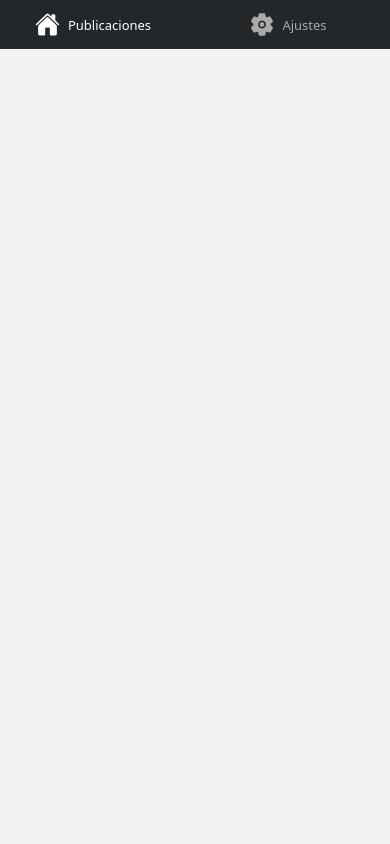
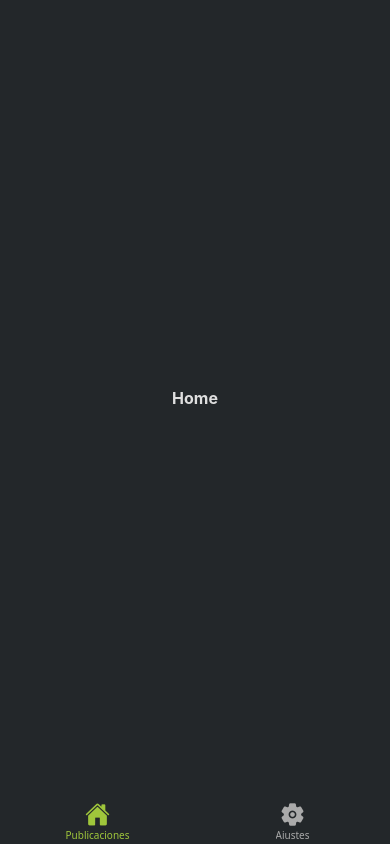
Before and after one commit to lunaMerino/vedrunaApp2, a React Native app: screen /Tab in a window 390 px wide. Built offline with nearby package versions, Linux system fonts and the light colour scheme.

Commit message:
commit sin firebase hasta tab.home/settings

```diff
--- a/src/screens/RegisterScreen.js
+++ b/src/screens/RegisterScreen.js
@@ -6,7 +6,6 @@ export function RegisterScreen({ navigation }) {
   return (
     <View style={styles.container}>
       <View style={styles.header}>
-        {/* Header Image */}
         <Image
           source={{ uri: 'https://s3-alpha-sig.figma.com/img/72d7/b319/4b4d43937556f9dedd4e2670fb4a1c44?Expires=1737936000&Key-Pair-Id=APKAQ4GOSFWCVNEHN3O4&Signature=TbzD5fH71Ygw~ry45ZfxYueUUHazW8iwK1vc4zyhggjAMbpvdzkoy8m6UmrJ1g~cOi35bwg~Plr5V9wZWqOyLaFY~TVZXY1Fm7NCxqIt0tZf2Gqgcjx52WxxkQCulWbTENnDByWllb4cufsRRDgnCUV8HoUXMEO1WHMCdgmrm-yZSjtAR2PfJ9ettDSSANkghKOVeOMlRNiTVllDzY3f3E~Bo0eEPfXsbJeYw-OxcJxz6eGKAnhYgVPxoHvTtwvkVuoAdkT79iGs4f-2ZXKvT0bX3uHpbwZdKtoCW2Y6LxO-PYyB4stihhUGFyDHoGBD12zlma8W1KGeB-P3H4rhIA__' }}
           style={styles.image}
@@ -14,10 +13,7 @@ export function RegisterScreen({ navigation }) {
       </View>
 
       <View style={styles.form}>
-        {/* Title */}
         <Text style={styles.title}>Completar los siguientes campos:</Text>
-
-        {/* Input Fields */}
         <TextInput
           style={styles.input}
           placeholder="Introduzca su correo"
@@ -56,7 +52,6 @@ export function RegisterScreen({ navigation }) {
           placeholderTextColor={theme.colors.darkGray}
         />
 
-        {/* Submit Button */}
         <TouchableOpacity style={styles.button}>
           <Text style={styles.buttonText}
           onPress={() => navigation.navigate('Login')}
--- /dev/null
+++ b/src/screens/Stacks/StackA.js
@@ -0,0 +1,9 @@
+import { View, Text } from 'react-native'
+
+export function StackA() {
+  return (
+    <View>
+      <Text>StackA</Text>
+    </View>
+  )
+}
--- /dev/null
+++ b/src/screens/Stacks/StackB.js
@@ -0,0 +1,9 @@
+import { View, Text } from 'react-native'
+
+export function StackB() {
+  return (
+    <View>
+      <Text>StackB</Text>
+    </View>
+  )
+}
--- /dev/null
+++ b/src/screens/Stacks/index.js
@@ -0,0 +1,2 @@
+export { StackA } from "./StackA"
+export { StackB } from "./StackB"
--- a/src/screens/Tab.js
+++ b/src/screens/Tab.js
@@ -1,11 +1,8 @@
-import { View, Text } from 'react-native'
 import React from 'react'
 import { TabNavigation } from './navegation/TabNavigation'
 
 export function Tab({navigation}) {
   return (
-    <View>
       <TabNavigation />
-    </View>
   )
 }
--- a/src/screens/navegation/StackNavigationPubli.js
+++ b/src/screens/navegation/StackNavigationPubli.js
@@ -0,0 +1,14 @@
+import { createStackNavigator } from '@react-navigation/stack';
+import { StackA, StackB } from "../Stacks/index";
+
+export function StackNavigationPubli() {
+    const Stack = createStackNavigator();
+    return (
+            <Stack.Navigator screenOptions={{
+                headerShown: false
+            }}>
+                <Stack.Screen name="A1" component={ StackA } />
+                <Stack.Screen name="B2" component={ StackB } />
+            </Stack.Navigator>
+    )
+}
--- a/src/screens/navegation/TabNavigation.js
+++ b/src/screens/navegation/TabNavigation.js
@@ -13,7 +13,7 @@ export function TabNavigation() {
         tabBarStyle: { backgroundColor: theme.colors.blackish,
           borderTopWidth: 0
         },
-        tabBarActiveTintColor: "#ffffff",
+        tabBarActiveTintColor: theme.colors.green,
         tabBarInactiveTintColor: "#aaa",
       }}
     >
--- a/src/screens/tabs/HomeScreen.js
+++ b/src/screens/tabs/HomeScreen.js
@@ -1,10 +1,26 @@
-import { View, Text } from 'react-native'
+import { View, Text, StyleSheet } from 'react-native'
 import React from 'react'
+import { theme } from '../theme'
+import { StackNavigationPubli } from '../navegation/StackNavigationPubli'
 
 export function HomeScreen() {
   return (
-    <View>
-      <Text>HomeScreen</Text>
+    <View style={styles.container}>
+      {/* <StackNavigationPubli /> */}
+      <Text style={styles.title}>Home</Text>
     </View>
   )
 }
+const styles = StyleSheet.create({
+  container: {
+    flex: 1,
+    backgroundColor: theme.colors.blackish,
+    alignItems: 'center',
+    justifyContent: 'center',
+  },
+  title: {
+    color: theme.colors.lightGray,
+    fontSize: 16,
+    fontWeight: 'bold'
+  }
+});
--- a/src/screens/tabs/SettingsScreen.js
+++ b/src/screens/tabs/SettingsScreen.js
@@ -1,10 +1,24 @@
-import { View, Text } from 'react-native'
+import { View, Text, StyleSheet } from 'react-native'
 import React from 'react'
+import { theme } from '../theme'
 
 export function SettingsScreen() {
   return (
-    <View>
-      <Text>SettingsScreen</Text>
+    <View style={styles.container}>
+      <Text style={styles.title}>Settings</Text>
     </View>
   )
 }
+const styles = StyleSheet.create({
+  container: {
+    flex: 1,
+    backgroundColor: theme.colors.blackish,
+    alignItems: 'center',
+    justifyContent: 'center',
+  },
+  title: {
+    color: theme.colors.lightGray,
+    fontSize: 16,
+    fontWeight: 'bold'
+  }
+});
```
Also changed, not shown: src/screens/LoginScreen.js (+1 -6 lines), src/screens/utils/FirebaseConfig.js (added, +19 -0 lines).
